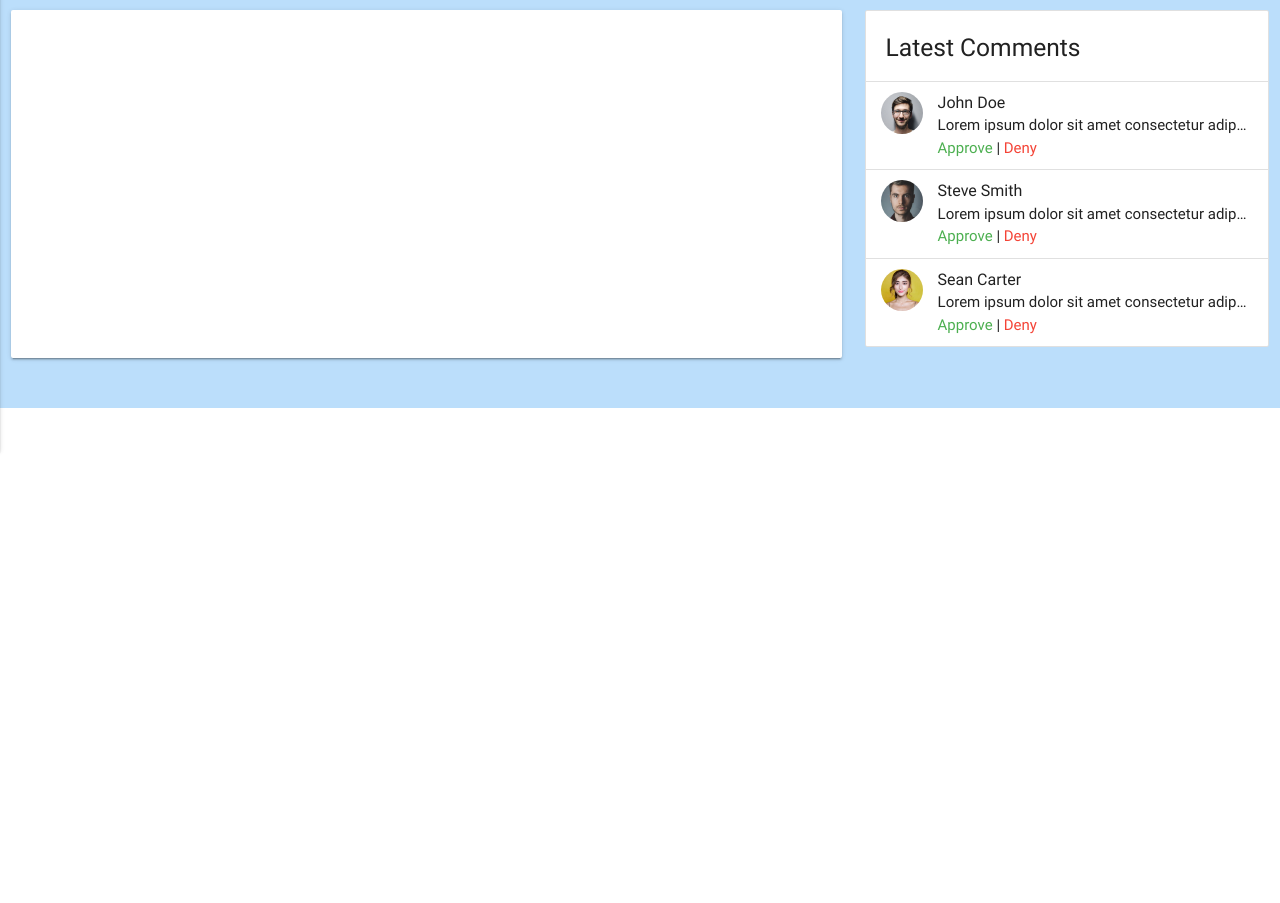
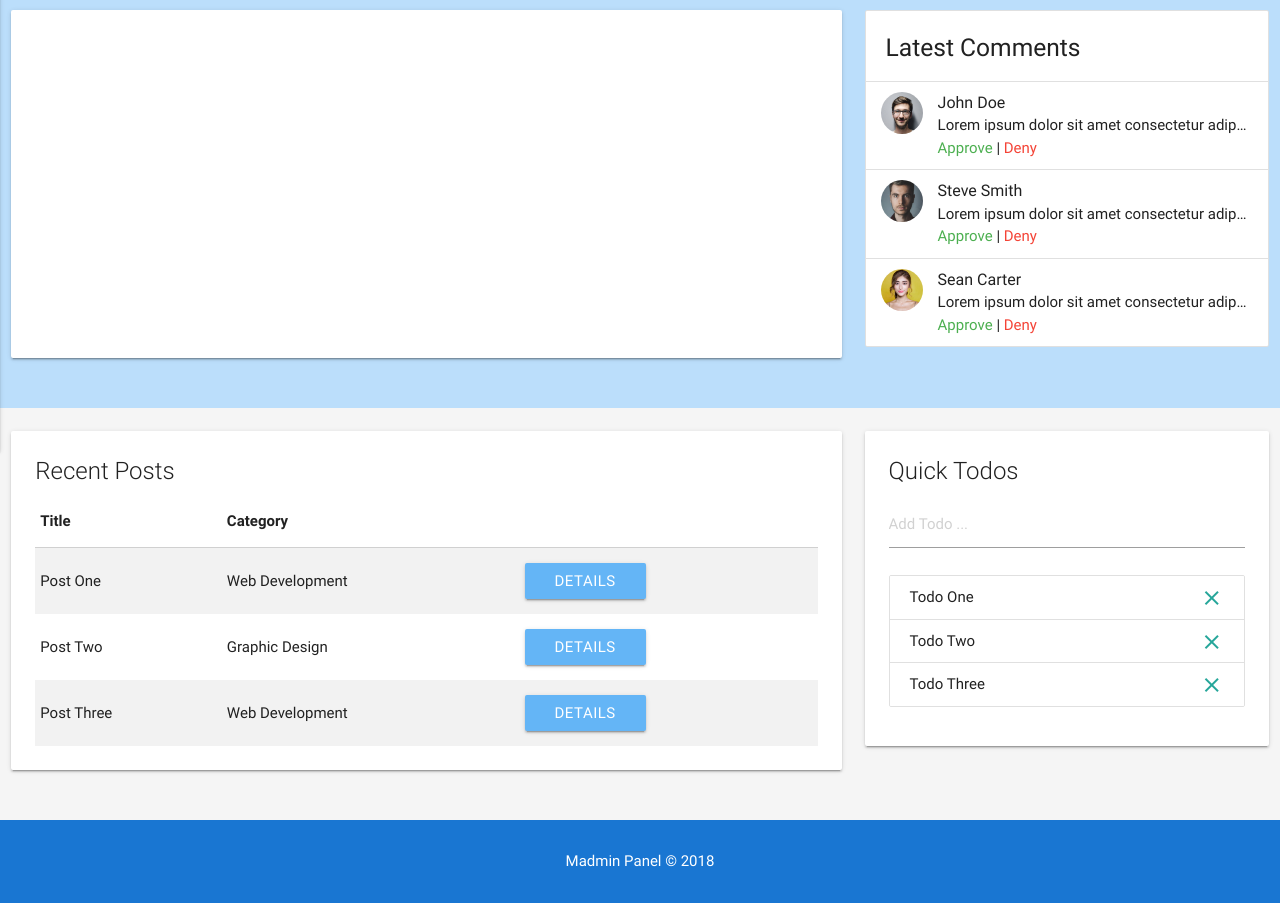
Before and after one commit to ajspeller/madmin_demo, a plain HTML site: page index.html in a window 1280 px wide. Shown: the part 409-1312 px from the top of the page. Before the commit the page ends 817 px from the top, so only its background shows below. Drawn offline with nearby package versions, Linux system fonts and the light colour scheme; a script that the page names is missing.

Commit message:
Create recent posts section and todo list

```diff
--- a/index.html
+++ b/index.html
@@ -13,7 +13,7 @@
   <title>Madmin</title>
 </head>
 
-<body>
+<body class="grey lighten-4">
   <nav class="blue darken-2">
     <div class="container">
       <div class="nav-wrapper">
@@ -179,6 +179,91 @@
     </div>
   </section>
 
+  <!-- section recent posts and todos -->
+  <section class="section section-recent">
+    <div class="row">
+      <div class="col s12 l8 m6">
+        <div class="card">
+          <div class="card-content">
+            <span class="card-title">Recent Posts</span>
+            <table class="striped">
+              <thead>
+                <tr>
+                  <th>Title</th>
+                  <th>Category</th>
+                  <th></th>
+                </tr>
+              </thead>
+              <tbody>
+                <tr>
+                  <td>Post One</td>
+                  <td>Web Development</td>
+                  <td>
+                    <a href="details.html" class="btn blue lighten-2">Details</a>
+                  </td>
+                </tr>
+                <tr>
+                  <td>Post Two</td>
+                  <td>Graphic Design</td>
+                  <td>
+                    <a href="details.html" class="btn blue lighten-2">Details</a>
+                  </td>
+                </tr>
+                <tr>
+                  <td>Post Three</td>
+                  <td>Web Development</td>
+                  <td>
+                    <a href="details.html" class="btn blue lighten-2">Details</a>
+                  </td>
+                </tr>
+              </tbody>
+            </table>
+          </div>
+        </div>
+      </div>
+      <div class="col s12 m6 l4">
+        <div class="card">
+          <div class="card-content">
+            <span class="card-title">Quick Todos</span>
+            <form id="todo-form">
+              <div class="input-field">
+                <input type="text" name="" id="todo" placeholder="Add Todo ...">
+              </div>
+            </form>
+            <ul class="collection todos">
+              <li class="collection-item">
+                <div>Todo One
+                  <a href="#!" class="secondary-content delete">
+                    <i class="material-icons">close</i>
+                  </a>
+                </div>
+              </li>
+              <li class="collection-item">
+                <div>Todo Two
+                  <a href="#!" class="secondary-content delete">
+                    <i class="material-icons">close</i>
+                  </a>
+                </div>
+              </li>
+              <li class="collection-item">
+                <div>Todo Three
+                  <a href="#!" class="secondary-content delete">
+                    <i class="material-icons">close</i>
+                  </a>
+                </div>
+              </li>
+            </ul>
+          </div>
+        </div>
+      </div>
+    </div>
+  </section>
+
+  <!-- footer -->
+  <footer class="section blue darken-2 white-text center">
+    <p>Madmin Panel &copy; 2018</p>
+  </footer>
+
   <!-- preloader -->
   <div class="preloader-wrapper big active loader">
     <div class="spinner-layer spinner-blue-only">
@@ -230,8 +315,6 @@
           });
         });
       });
-    }, 1000);
-
       // comments approve/deny
       $('.approve').click(function (e) {
         Materialize.toast('Comment Approved', 3000);
@@ -241,6 +324,31 @@
         Materialize.toast('Comment Denied', 3000);
         e.preventDefault();
       });
+
+      // quick todos
+      $('#todo-form').submit(function (e) {
+        const output =
+          `
+        <li class="collection-item">
+          <div>${$('#todo').val()}
+            <a href="#!" class="secondary-content delete">
+              <i class="material-icons">close</i>
+            </a>
+          </div>
+        </li>
+        `;
+        $('.todos').append(output);
+        Materialize.toast('Todo Added', 3000);
+        e.preventDefault();
+      });
+
+      // delete todos
+      $('.todos').on('click', '.delete', function (e) {
+        $(this).parent().parent().remove();
+        Materialize.toast('Todo Removed', 3000);
+        e.preventDefault();
+      });
+    }, 1000);
   </script>
 </body>
 
```
Lines whose indentation alone changed are shown as unchanged.
